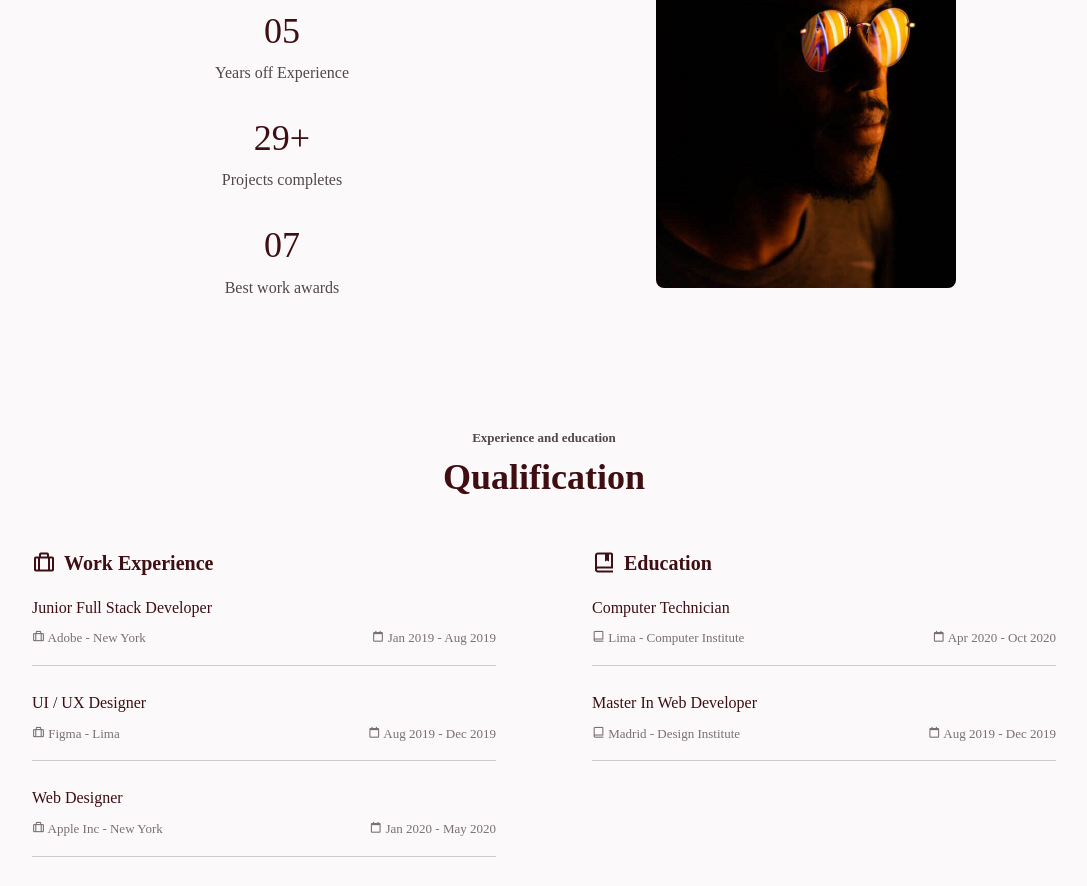
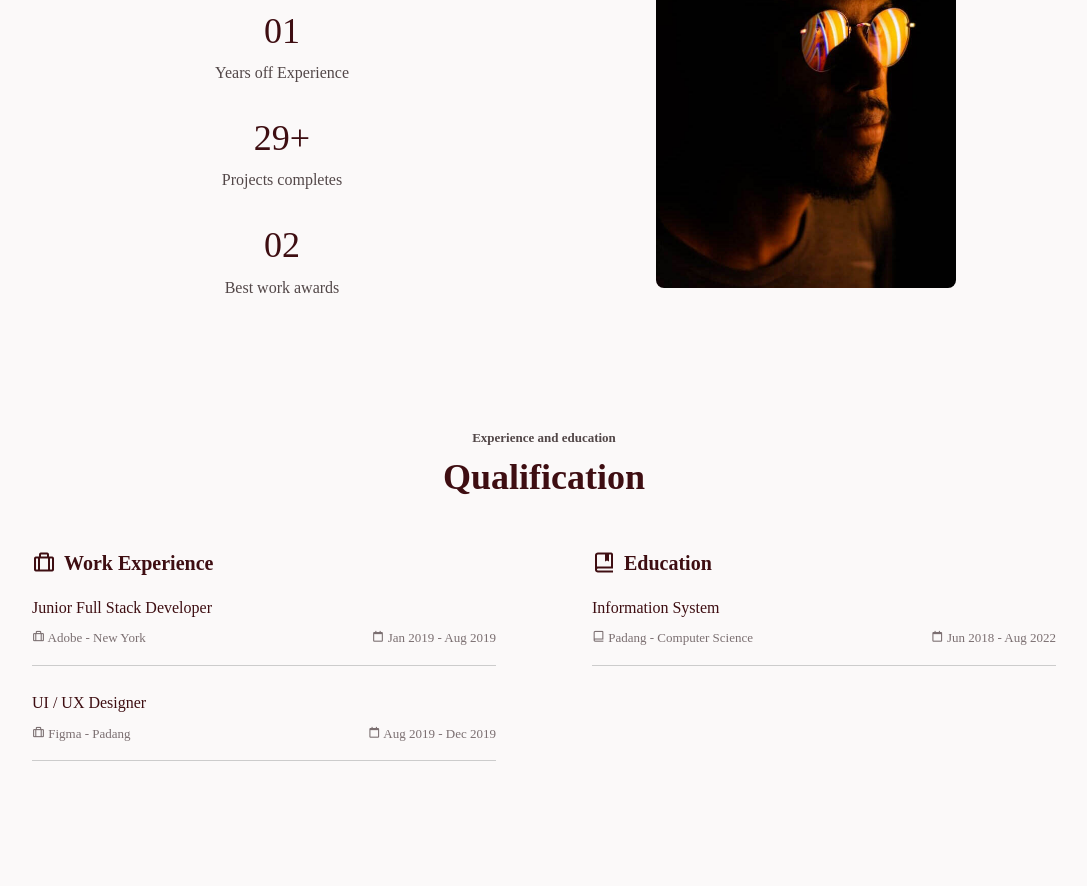
Before and after one commit to adilsaputraduha/portfolio, a plain HTML site: page index.html in a window 1280 px wide. Shown: the part 1151-2037 px from the top of the page, without its empty margins (96-1183 px from the left). Drawn offline with nearby package versions, Linux system fonts and the light colour scheme; a web font is replaced by a local one.

Commit message:
final commit

```diff
--- a/index.html
+++ b/index.html
@@ -82,7 +82,7 @@
                         adipisicing elit. Illum minus aperiam eligendi tempore animi ad, velit error modi maxime rerum
                         nulla nobis dolores debitis laborum.</p>
                     <div>
-                        <span class="about-number">05</span>
+                        <span class="about-number">01</span>
                         <span class="about-achievement">Years off Experience</span>
                     </div>
                     <div>
@@ -90,7 +90,7 @@
                         <span class="about-achievement">Projects completes</span>
                     </div>
                     <div>
-                        <span class="about-number">07</span>
+                        <span class="about-number">02</span>
                         <span class="about-achievement">Best work awards</span>
                     </div>
                 </div>
@@ -126,24 +126,11 @@
                             <div class="qualification-box">
                                 <span class="qualification-work">
                                     <i class='bx bx-briefcase-alt qualification-icon'></i>
-                                    Figma - Lima
+                                    Figma - Padang
                                 </span>
                                 <span class="qualification-work">
                                     <i class='bx bx-calendar-alt qualification-icon'></i>
                                     Aug 2019 - Dec 2019
-                                </span>
-                            </div>
-                        </div>
-                        <div class="qualification-data">
-                            <h3 class="qualification-area">Web Designer</h3>
-                            <div class="qualification-box">
-                                <span class="qualification-work">
-                                    <i class='bx bx-briefcase-alt qualification-icon'></i>
-                                    Apple Inc - New York
-                                </span>
-                                <span class="qualification-work">
-                                    <i class='bx bx-calendar-alt qualification-icon'></i>
-                                    Jan 2020 - May 2020
                                 </span>
                             </div>
                         </div>
@@ -156,28 +143,15 @@
                     </h2>
                     <div class="bd-grid">
                         <div class="qualification-data">
-                            <h3 class="qualification-area">Computer Technician</h3>
+                            <h3 class="qualification-area">Information System</h3>
                             <div class="qualification-box">
                                 <span class="qualification-work">
                                     <i class='bx bx-book-alt qualification-icon'></i>
-                                    Lima - Computer Institute
+                                    Padang - Computer Science
                                 </span>
                                 <span class="qualification-work">
                                     <i class='bx bx-calendar-alt qualification-icon'></i>
-                                    Apr 2020 - Oct 2020
-                                </span>
-                            </div>
-                        </div>
-                        <div class="qualification-data">
-                            <h3 class="qualification-area">Master In Web Developer</h3>
-                            <div class="qualification-box">
-                                <span class="qualification-work">
-                                    <i class='bx bx-book-alt qualification-icon'></i>
-                                    Madrid - Design Institute
-                                </span>
-                                <span class="qualification-work">
-                                    <i class='bx bx-calendar-alt qualification-icon'></i>
-                                    Aug 2019 - Dec 2019
+                                    Jun 2018 - Aug 2022
                                 </span>
                             </div>
                         </div>
@@ -350,7 +324,7 @@
                     <div class="contact-box">
                         <i class='bx bx-home contact-icon'></i>
                         <h3 class="contact-title">Location</h3>
-                        <span class="contact-description">#123 Lima - Peru</span>
+                        <span class="contact-description">Padang - West Sumatera</span>
                     </div>
                     <div class="contact-box">
                         <i class='bx bx-phone contact-icon'></i>
@@ -360,15 +334,15 @@
                     <div class="contact-box">
                         <i class='bx bx-envelope contact-icon'></i>
                         <h3 class="contact-title">Gmail</h3>
-                        <span class="contact-description">adilsaputra0101@gmail.com</span>
+                        <span class="contact-description">adilclient@gmail.com</span>
                     </div>
                     <div class="contact-box">
                         <i class='bx bx-chat contact-icon'></i>
-                        <h3 class="contact-title">Location</h3>
+                        <h3 class="contact-title">Chat</h3>
                         <div>
-                            <a href="#" class="contact-socia"><i class='bx bxl-whatsapp-square'></i></a>
-                            <a href="#" class="contact-socia"><i class='bx bxl-telegram'></i></a>
-                            <a href="#" class="contact-socia"><i class='bx bxl-messenger'></i></a>
+                            <a href="#" class="contact-social"><i class='bx bxl-whatsapp-square'></i></a>
+                            <a href="#" class="contact-social"><i class='bx bxl-telegram'></i></a>
+                            <a href="#" class="contact-social"><i class='bx bxl-messenger'></i></a>
                         </div>
                     </div>
                 </div>
@@ -391,13 +365,13 @@
     <footer class="footer">
         <div class="footer-container bd-container">
             <h1 class="footer-title">Adil Sanak</h1>
-            <p class="footer-description">I am Adil Saputra Duha and this is my personal website, consult me here</p>
+            <p class="footer-description">I am Adil Saputra Duha and this is my portfolio website, consult me here</p>
             <div class="footer-social">
                 <a href="#" class="footer-link"><i class='bx bxl-linkedin'></i></a>
                 <a href="#" class="footer-link"><i class='bx bxl-github'></i></a>
                 <a href="#" class="footer-link"><i class='bx bxl-dribbble'></i></a>
             </div>
-            <p class="footer-copy">&#169; 2020 AdilSanak. All right reserved</p>
+            <p class="footer-copy">&#169; 2021 AdilSanak. All right reserved</p>
         </div>
     </footer>
 
```
Also changed, not shown: assets/img/home.jpg.
